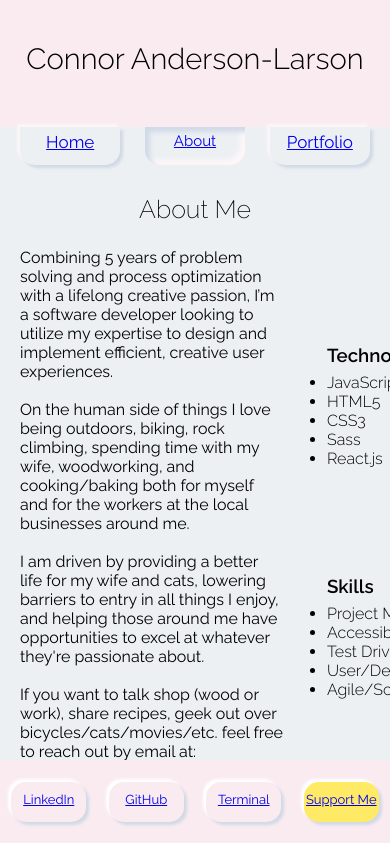
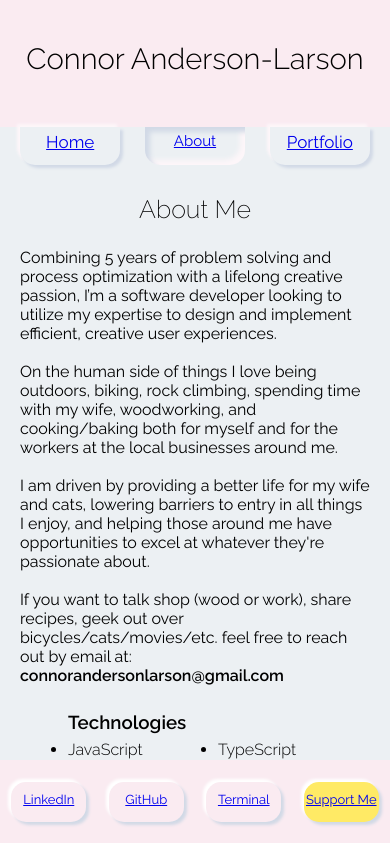
Before and after one commit to ConnorAndersonLarson/mysite, a React (Create React App) app: page /About in a window 390 px wide. Shown: the top 843 px of the page. Built offline with nearby package versions, Linux system fonts and the light colour scheme.

Commit message:
Add responsiveness to About page

```diff
--- a/src/components/About/About.css
+++ b/src/components/About/About.css
@@ -66,3 +66,18 @@ li {
   padding: 0 10px 0 23px;
   text-align: left;
 }
+
+@media only screen and (max-width: 480px) {
+  .aboutGrid {
+    grid-template-columns: auto;
+    grid-template-rows: auto;
+    grid-template-areas:
+      "about"
+      "lists";
+    padding-bottom: 12vh;
+  }
+
+  .skills {
+  justify-self: center;
+  }
+}
```
